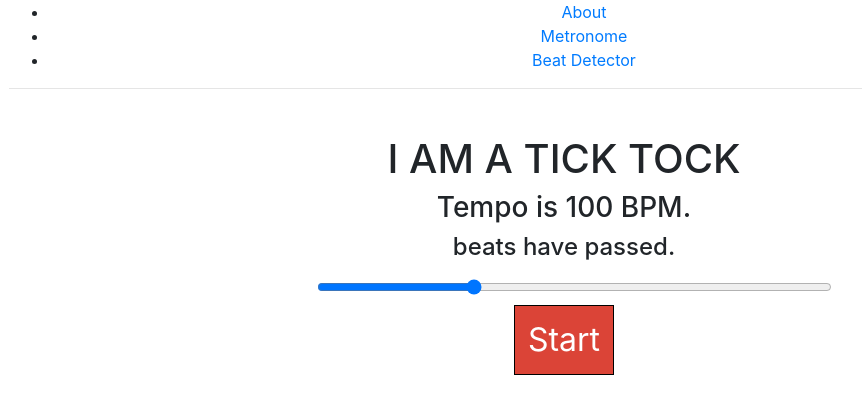
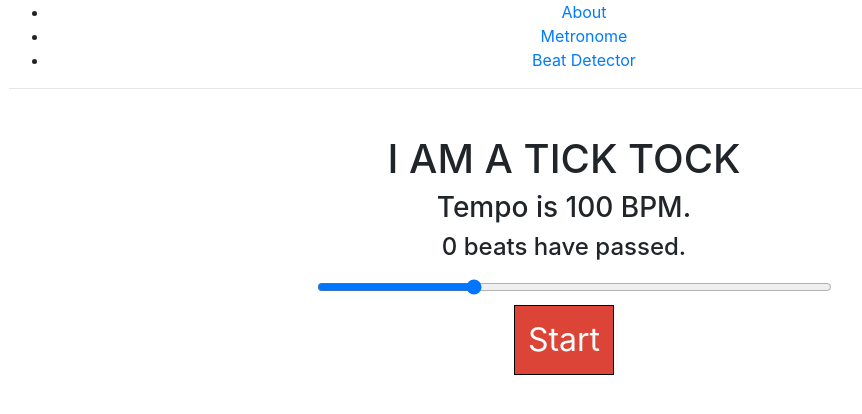
Before and after one commit to andytanghr/REACTiveBPM, a React (Create React App) app in the folder reactivebpm/: page /Metronome in a window 1280 px wide. Shown: the top 414 px of the page, without its empty margins (76-938 px from the left). Built offline with nearby package versions, Linux system fonts and the light colour scheme.

Commit message:
metronome restarts automatically when changing the bpm

```diff
--- a/reactivebpm/src/components/Metronome.js
+++ b/reactivebpm/src/components/Metronome.js
@@ -16,7 +16,17 @@ class Metronome extends Component {
 
   handleBpmChange = event => {
     const bpm = event.target.value;
-    this.setState( { bpm } );
+
+    if (this.state.playing) {
+      // stop current beat count and start new one
+      clearInterval(this.timer);
+      this.timer = setInterval( this.playClick, (60 / bpm) * 1000 );
+      // set new bpm, reset beat count
+      this.setState( { count: 0, bpm } );
+    } else {
+      // update the bpm
+      this.setState( { bpm });
+    }
   }
 
 
@@ -28,10 +38,7 @@ class Metronome extends Component {
       this.setState( { playing: false} );
     } else {
       // start a timer tied to setInterval
-      this.timer = setInterval(
-        this.playClick,
-        (60 / this.state.bpm) * 1000
-      );
+      this.timer = setInterval( this.playClick, (60 / this.state.bpm) * 1000 );
       this.setState(
         {
           count: 0,
@@ -52,7 +59,7 @@ class Metronome extends Component {
   }
 
   render() {
-    const { playing, bpm } = this.state;
+    const { playing, bpm, count } = this.state;
     // let bpm = 100;
     // let playing = false;
 
@@ -64,7 +71,7 @@ class Metronome extends Component {
         <h1>I AM A TICK TOCK</h1>
         <div className='bpmSlider'>
           <h3>Tempo is {bpm} BPM.</h3>
-          <h4>{this.count} beats have passed.</h4>
+          <h4>{count} beats have passed.</h4>
           <input
             type='range'
             min='40'
```
